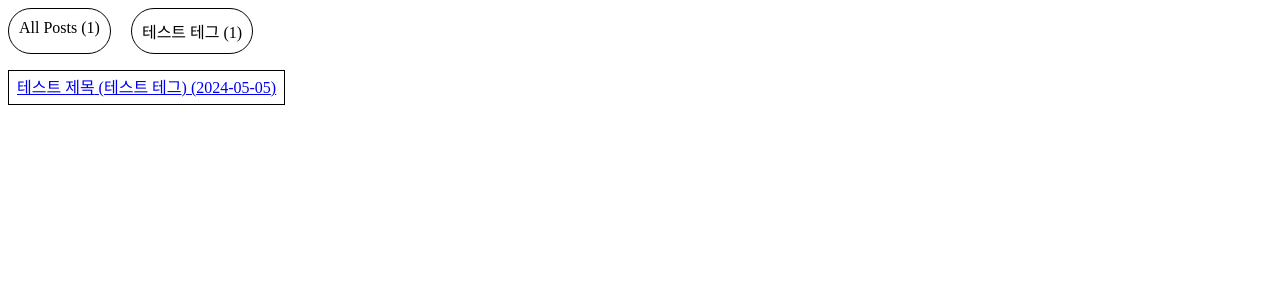
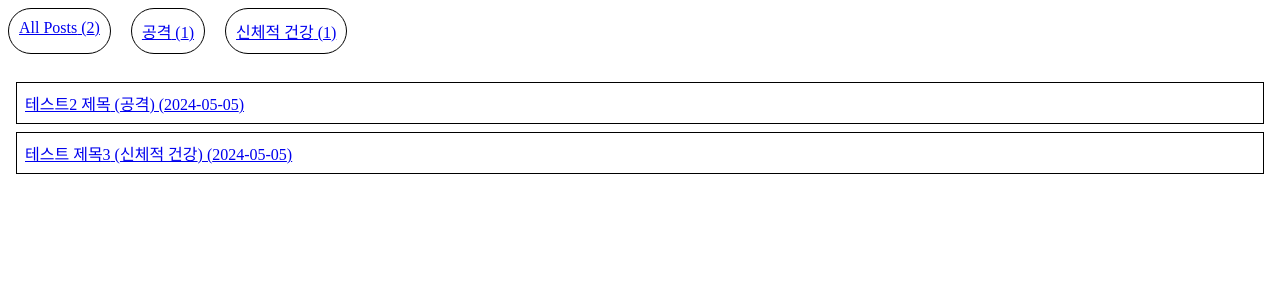
Before and after one commit to SID12g/mdx-content, a Next.js app: page / in a window 1280 px wide. Shown: the top 300 px of the page. Built offline with nearby package versions, Linux system fonts and the light colour scheme.

Commit message:
feat: filter tag

```diff
--- /dev/null
+++ b/contents/test2.mdx
@@ -0,0 +1,12 @@
+---
+title: 테스트2 제목
+date: "2024-05-05"
+description: 테스트2 설명
+tag: 공격
+---
+
+## test
+
+test
+
+테스트 2
--- a/src/app/page.tsx
+++ b/src/app/page.tsx
@@ -4,7 +4,6 @@ import Link from "next/link";
 
 export default function Home() {
   console.log(tags);
-  console.log(contents);
   return (
     <div>
       <div style={{ display: "flex" }}>
@@ -18,20 +17,23 @@ export default function Home() {
             }}
             key={index}
           >
-            {tag.tag} ({tag.count})
+            <Link href={`/tags/${tag.tag}`}>
+              {tag.tag} ({tag.count})
+            </Link>
           </div>
         ))}
       </div>
       <div style={{ height: 20 }} />
       <div>
         {contents.map((content, index) => (
-          <Link
-            href={`/contents/${content.slug}`}
-            style={{ border: "1px solid black", padding: 8 }}
+          <div
+            style={{ border: "1px solid black", margin: 8, padding: 8 }}
             key={index}
           >
-            {content.meta.title} ({content.meta.tag}) ({content.meta.date})
-          </Link>
+            <Link href={`/contents/${content.slug}`}>
+              {content.meta.title} ({content.meta.tag}) ({content.meta.date})
+            </Link>
+          </div>
         ))}
       </div>
     </div>
```
Also changed, not shown: contents/test3.mdx (renamed from contents/test.mdx, +5 -5 lines), src/app/tags/[slug]/page.tsx (added, +26 -0 lines).
